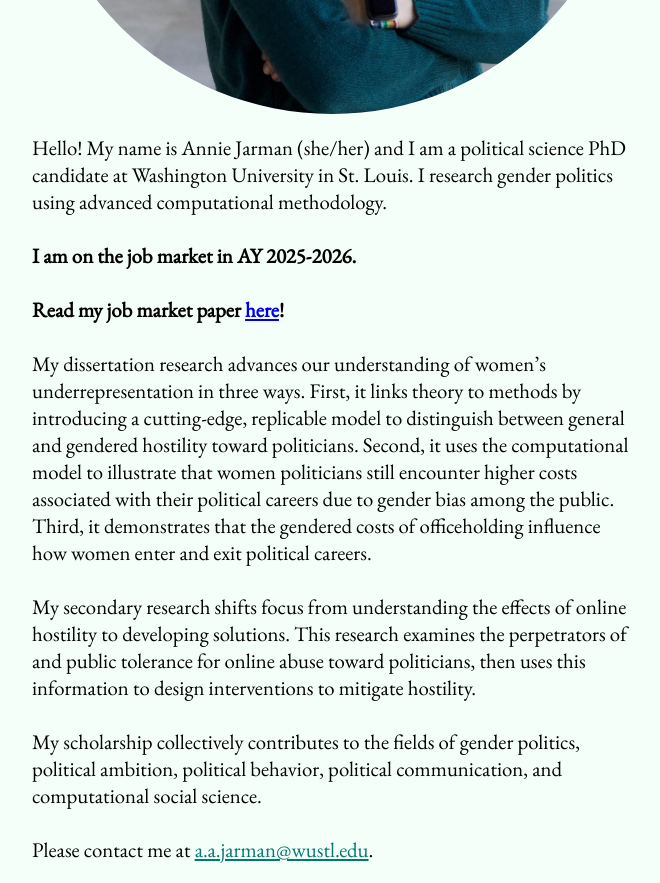
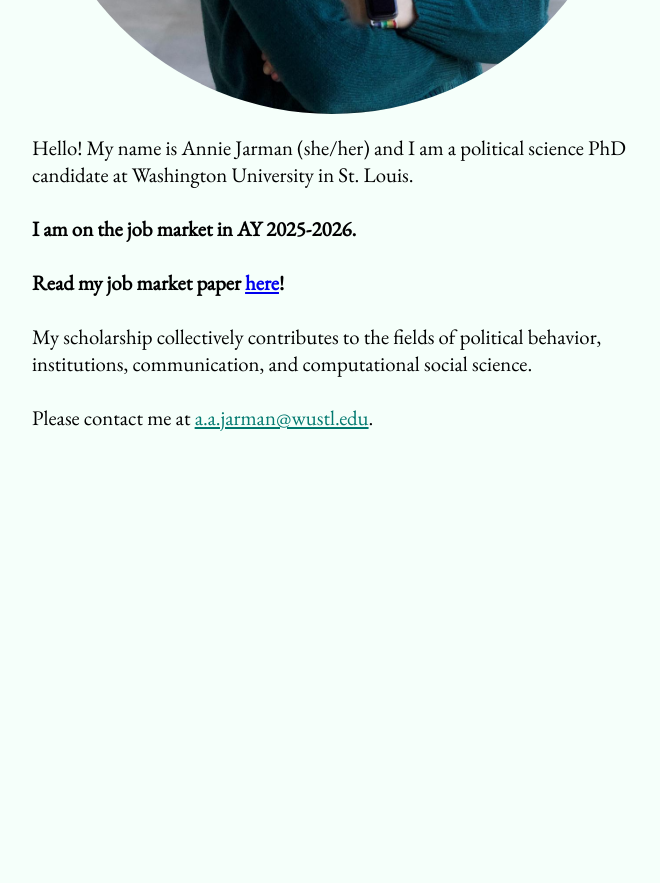
Before and after one commit to anniejarman/anniejarman.github.io, a plain HTML site: page index.html in a window 1280 px wide. Shown: the part 780-1663 px from the top of the page, without its empty margins (308-968 px from the left). After the commit the page ends 1231 px from the top, so only its background shows below. Drawn offline with nearby package versions, Linux system fonts and the light colour scheme.

Commit message:
Update index.html
make more blank

```diff
--- a/index.html
+++ b/index.html
@@ -33,17 +33,13 @@
       <p></p>
       <img src="original-1EE16182-EE42-4A69-B5BC-2A308B74C1B6.jpeg" alt="Annie" class="profile-image">
       <div style="max-width: 600px; margin: 0 auto; text-align: left;">
-      <span style="color: black;"><p>Hello! My name is Annie Jarman (she/her) and I am a political science PhD candidate at Washington University in St. Louis. I research gender politics using advanced computational methodology.
+      <span style="color: black;"><p>Hello! My name is Annie Jarman (she/her) and I am a political science PhD candidate at Washington University in St. Louis.
       </p>
       <br><p> <b>I am on the job market in AY 2025-2026. </b></p>
       <br><p><b>Read my job market paper <a href="https://anniejarman.github.io/JMP.pdf">here</a>!</b></p>
 
       <br><p>
-      My dissertation research advances our understanding of women’s underrepresentation in three ways. First, it links theory to methods by introducing a cutting-edge, replicable model to distinguish between general and gendered hostility toward politicians. Second, it uses the computational model to illustrate that women politicians still encounter higher costs associated with their political careers due to gender bias among the public. Third, it demonstrates that the gendered costs of officeholding influence how women enter and exit political careers. </p>
-      <br><p>
-      My secondary research shifts focus from understanding the effects of online hostility to developing solutions. This research examines the perpetrators of and public tolerance for online abuse toward politicians, then uses this information to design interventions to mitigate hostility. </p>
-      <br><p>
-      My scholarship collectively contributes to the fields of gender politics, political ambition, political behavior, political communication, and computational social science. </p>
+      My scholarship collectively contributes to the fields of political behavior, institutions, communication, and computational social science. </p>
 
       <br> <p> Please contact me at <a style="font-family: 'EB Garamond', serif; color: #01796F;", href="mailto:a.a.jarman@wustl.edu">a.a.jarman@wustl.edu</a>.</p>
       </span>
```
